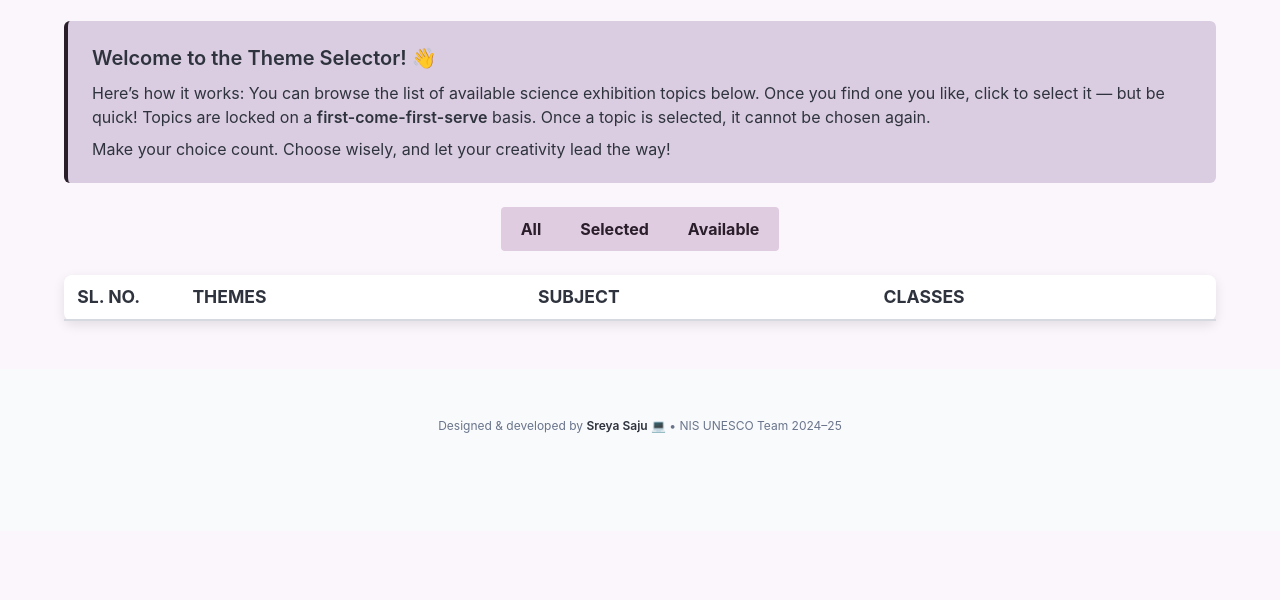
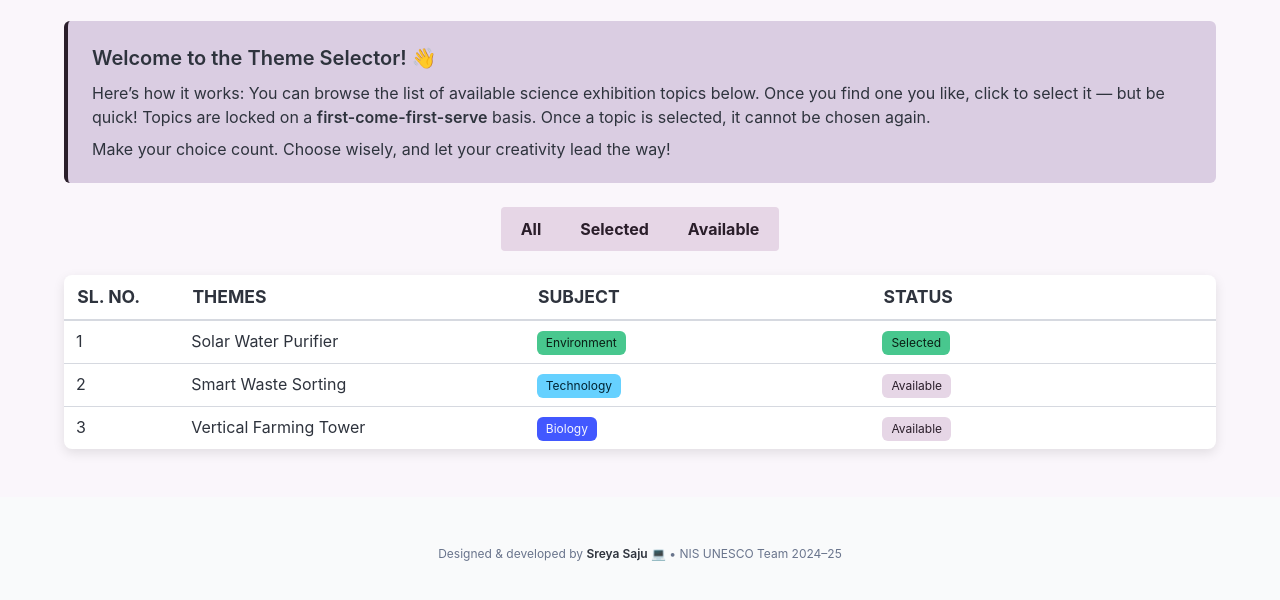
Before and after one commit to sreyasaju/entropy, a website built with Vite: page index.html in a window 1280 px wide. Shown: the part 338-938 px from the top of the page. Before the commit the page ends 869 px from the top, so only its background shows below. Built offline with nearby package versions, Linux system fonts and the light colour scheme.

Commit message:
fix: trailing accent colors

```diff
--- a/index.html
+++ b/index.html
@@ -36,9 +36,9 @@
         </div>
 
         <div class="buttons has-addons is-centered mt-4 mb-5">
-          <button class="button is-small is-link is-light">All</button>
-          <button class="button is-small is-success is-light">Selected</button>
-          <button class="button is-small is-info is-light">Available</button>
+          <button class="button is-small is-light">All</button>
+          <button class="button is-small is-light">Selected</button>
+          <button class="button is-small is-light">Available</button>
         </div>
 
 
@@ -49,7 +49,7 @@
               <th>Sl. No.</th>
               <th>Themes</th>
               <th>Subject</th>
-              <th>Classes</th>
+              <th>Status</th>
             </tr>
           </thead>
           <tbody id="topic-table-body">
--- a/main.js
+++ b/main.js
@@ -10,25 +10,27 @@ document.addEventListener('DOMContentLoaded', async () => {
     };
 
     const colorMap = {
-        Environment: "is-success",
-        Technology: "is-info",
-        Health: "is-danger",
-        Physics: "is-primary",
-        Chemistry: "is-primary",
-        Sustainability: "is-warning"
-      };
-
-    const subject = topic.subject;
-    const subjectColor = colorMap[subject] || "is-light";
+        environment: "is-success",
+        technology: "is-info",
+        health: "is-danger",
+        physics: "is-primary",
+        chemistry: "is-primary",
+        sustainability: "is-warning",
+        biology: "is-link"
+    };
 
     topics.forEach((topic, index) => {
       const sel = selected[topic.id];
       const tr = document.createElement('tr');
 
+      const normalizedSubject = topic.subject.trim().toLowerCase();
+      console.log("Normalized subject:", normalizedSubject);
+      const subjectColor = colorMap[normalizedSubject] || "is-light";
+
       tr.innerHTML = `
         <td>${index + 1}</td>
         <td>${topic.name}</td>
-        <td><span class="tag ${subjectColor}">${subject}</span></td>
+        <td><span class="tag ${subjectColor}">${topic.subject}</span></td>
         <td>
           ${
             sel
--- a/style.css
+++ b/style.css
@@ -9,7 +9,7 @@
     --bulma-primary-l: 86%;
 
     /* accent Colors */
-    --accent-light: #e0cce0;  /* light accent color */
+    --accent-light: #e6d6e6;  /* light accent color */
     --accent-dark: #2a1e2a;   /* dark accent color */
 }
 
@@ -64,11 +64,6 @@ td {
 
 tbody tr:hover {
     background-color: #f7f4f7;
-}
-
-.tag.is-success {
-    background-color: var(--accent-dark);
-    color: #fff;
 }
 
 .tag.is-light {
```
